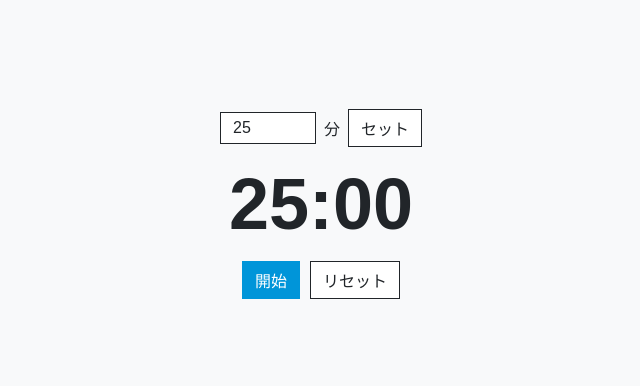
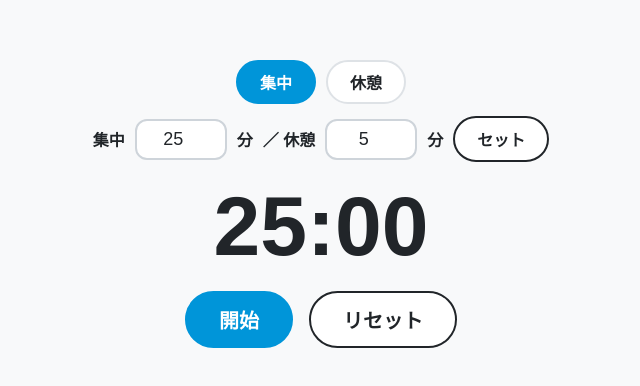
Before and after one commit to jiro-roblox2017/pomodoropro, a plain HTML site: page index.html in a window 1280 px wide. Shown: the part 196-582 px from the top of the page, without its empty margins (319-959 px from the left). Drawn offline with Linux system fonts and the light colour scheme.

Commit message:
Update index.html

```diff
--- a/index.html
+++ b/index.html
@@ -22,75 +22,153 @@
       flex-direction: column;
       align-items: center;
       justify-content: center;
-      gap: 16px;
+      gap: 20px;
     }
 
     .top {
       display: flex;
-      gap: 8px;
+      flex-direction: column;
       align-items: center;
+      gap: 12px;
     }
 
-    #time {
-      font-size: 72px;
-      font-weight: bold;
-      font-variant-numeric: tabular-nums;
-    }
-
-    .btns {
+    .mode-switch {
       display: flex;
       gap: 10px;
     }
 
-    button, input {
+    .mode-btn {
       font-size: 16px;
-      padding: 6px 12px;
-      border: 1px solid #212529;
+      font-weight: bold;
+      padding: 8px 22px;
+      border-radius: 999px;
+      border: 2px solid #DEE2E6;
       background: #fff;
       color: #212529;
       cursor: pointer;
     }
 
-    #startBtn {
+    .mode-btn.active {
+      border-color: #0095D9;
+      background: #0095D9;
+      color: #fff;
+    }
+
+    .setting-row {
+      display: flex;
+      flex-wrap: wrap;
+      justify-content: center;
+      gap: 10px;
+      align-items: center;
+      font-size: 16px;
+      font-weight: bold;
+    }
+
+    input[type="number"] {
+      width: 68px;
+      font-size: 18px;
+      padding: 8px 10px;
+      border: 2px solid #CED4DA;
+      border-radius: 12px;
+      background: #fff;
+      color: #212529;
+      text-align: center;
+    }
+
+    .round-btn {
+      font-size: 20px;
+      font-weight: bold;
+      padding: 12px 32px;
+      border-radius: 999px;
+      border: 2px solid #212529;
+      background: #fff;
+      color: #212529;
+      cursor: pointer;
+      transition: transform 0.1s ease, opacity 0.15s ease;
+    }
+
+    .round-btn:hover {
+      opacity: 0.88;
+    }
+
+    .round-btn:active {
+      transform: scale(0.97);
+    }
+
+    .round-btn.small {
+      font-size: 16px;
+      padding: 9px 22px;
+    }
+
+    .round-btn.primary {
       background: #0095D9;
       color: #fff;
       border-color: #0095D9;
     }
 
+    #time {
+      font-size: 84px;
+      font-weight: bold;
+      font-variant-numeric: tabular-nums;
+      line-height: 1.05;
+    }
+
+    .btns {
+      display: flex;
+      gap: 16px;
+    }
+
+    /* 作動中はタイマーと停止ボタンのみ表示 */
     body.running .top,
     body.running #resetBtn {
       display: none;
     }
 
     body.running #time {
-      font-size: 120px;
+      font-size: 132px;
     }
   </style>
 </head>
 <body>
   <div class="wrap">
     <div class="top">
-      <input id="minInput" type="number" min="1" max="180" value="25" style="width:70px;" />
-      <span>分</span>
-      <button id="setBtn">セット</button>
+      <div class="mode-switch">
+        <button id="focusTab" class="mode-btn active">集中</button>
+        <button id="breakTab" class="mode-btn">休憩</button>
+      </div>
+
+      <div class="setting-row">
+        <span>集中</span>
+        <input id="focusInput" type="number" min="1" max="180" value="25" />
+        <span>分</span>
+        <span>／ 休憩</span>
+        <input id="breakInput" type="number" min="1" max="60" value="5" />
+        <span>分</span>
+        <button id="setBtn" class="round-btn small">セット</button>
+      </div>
     </div>
 
     <div id="time">25:00</div>
 
     <div class="btns">
-      <button id="startBtn">開始</button>
-      <button id="stopBtn" style="display:none;">停止</button>
-      <button id="resetBtn">リセット</button>
+      <button id="startBtn" class="round-btn primary">開始</button>
+      <button id="stopBtn" class="round-btn primary" style="display:none;">停止</button>
+      <button id="resetBtn" class="round-btn">リセット</button>
     </div>
   </div>
 
   <script>
-    let baseMin = 25;
-    let sec = baseMin * 60;
+    let focusMin = 25;
+    let breakMin = 5;
+    let mode = "focus"; // "focus" | "break"
+    let sec = focusMin * 60;
     let running = false;
 
     const timeEl = document.getElementById("time");
-    const minInput = document.getElementById("minInput");
+    const focusInput = document.getElementById("focusInput");
+    const breakInput = document.getElementById("breakInput");
+    const focusTab = document.getElementById("focusTab");
+    const breakTab = document.getElementById("breakTab");
     const startBtn = document.getElementById("startBtn");
     const stopBtn = document.getElementById("stopBtn");
     const resetBtn = document.getElementById("resetBtn");
@@ -101,14 +179,27 @@
       const s = String(sec % 60).padStart(2, "0");
       timeEl.textContent = `${m}:${s}`;
       document.body.classList.toggle("running", running);
+      focusTab.classList.toggle("active", mode === "focus");
+      breakTab.classList.toggle("active", mode === "break");
       startBtn.style.display = running ? "none" : "inline-block";
       stopBtn.style.display = running ? "inline-block" : "none";
     }
 
+    function switchMode(newMode) {
+      running = false;
+      mode = newMode;
+      sec = (mode === "focus" ? focusMin : breakMin) * 60;
+      render();
+    }
+
+    focusTab.onclick = () => switchMode("focus");
+    breakTab.onclick = () => switchMode("break");
+
     setBtn.onclick = () => {
       running = false;
-      baseMin = Math.max(1, Number(minInput.value) || 25);
-      sec = baseMin * 60;
+      focusMin = Math.max(1, Number(focusInput.value) || 25);
+      breakMin = Math.max(1, Number(breakInput.value) || 5);
+      sec = (mode === "focus" ? focusMin : breakMin) * 60;
       render();
     };
 
@@ -126,7 +217,7 @@
 
     resetBtn.onclick = () => {
       running = false;
-      sec = baseMin * 60;
+      sec = (mode === "focus" ? focusMin : breakMin) * 60;
       if (document.fullscreenElement) document.exitFullscreen?.().catch(() => {});
       render();
     };
@@ -139,8 +230,17 @@
       } else {
         running = false;
         if (document.fullscreenElement) document.exitFullscreen?.().catch(() => {});
-        render();
-        alert("終了！");
+        if (mode === "focus") {
+          mode = "break";
+          sec = breakMin * 60;
+          render();
+          alert("集中終了！休憩に切り替わりました。");
+        } else {
+          mode = "focus";
+          sec = focusMin * 60;
+          render();
+          alert("休憩終了！集中に切り替わりました。");
+        }
       }
     }, 1000);
 
```
